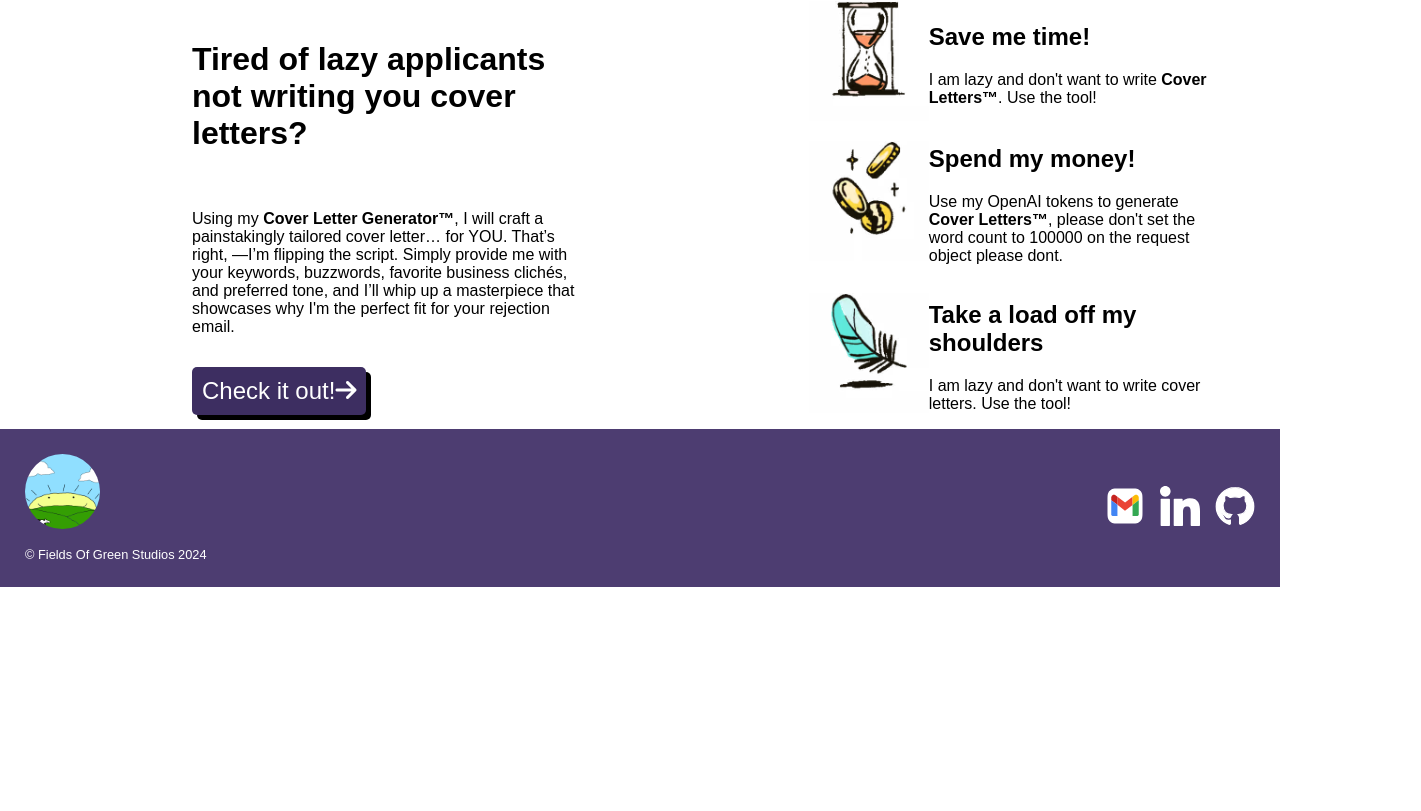
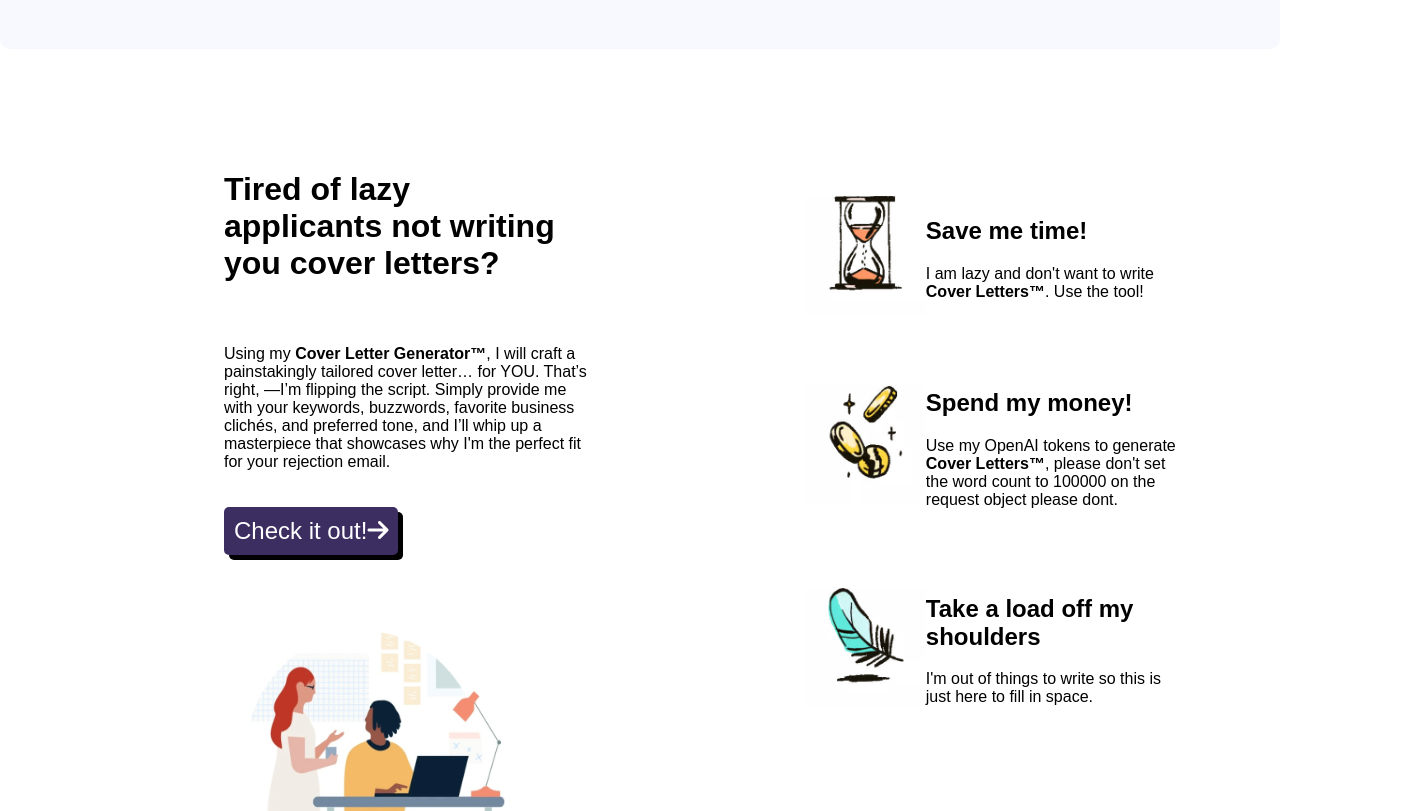
Before and after one commit to landaverdend/portfolio-site, a React (Vite) app: page / in a window 1280 px wide. Shown: the part 1989-2800 px from the top of the page, 1421 px wide, since content can reach past the window. Before the commit the page ends 2576 px from the top, so only its background shows below. Built offline with nearby package versions, Linux system fonts and the light colour scheme.

Commit message:
adding some stuff

```diff
--- a/src/views/splashView/coverLetterSection/CoverLetterSection.tsx
+++ b/src/views/splashView/coverLetterSection/CoverLetterSection.tsx
@@ -3,11 +3,11 @@ import { SplashPageButton } from '../SplashView';
 import time from '@assets/images/splash-page/time.png';
 import coins from '@assets/images/splash-page/coins.png';
 import feather from '@assets/images/splash-page/feather.png';
+import placeholder from '@assets/images/splash-page/PLACEHOLDER.jpg';
 
 export default function CoverLetterSection() {
   return (
-    <div className="cover-letter-container">
-
+    <div className="panel-container">
       <div className="panel-one">
         <h1>Tired of lazy applicants not writing you cover letters?</h1>
         <p>
@@ -16,6 +16,7 @@ export default function CoverLetterSection() {
           I’ll whip up a masterpiece that showcases why I'm the perfect fit for your rejection email.
         </p>
         <SplashPageButton displayText="Check it out!" nextView="CoverLetterGeneratorView" />
+        <img src={placeholder} height={300} width={300} />
       </div>
 
       <div className="panel-two">
@@ -50,7 +51,7 @@ export default function CoverLetterSection() {
           </span>
           <div className="metric-text">
             <h2>Take a load off my shoulders</h2>
-            <p>I am lazy and don't want to write cover letters. Use the tool!</p>
+            <p>I'm out of things to write so this is just here to fill in space.</p>
           </div>
         </div>
       </div>
--- a/src/views/splashView/coverLetterSection/cover-letter-section.css
+++ b/src/views/splashView/coverLetterSection/cover-letter-section.css
@@ -1,15 +1,15 @@
-.cover-letter-container {
+.panel-container {
   display: flex;
-  align-items: center;
+  align-items: flex-start;
   justify-content: center;
-  /* width: 85vw; */
-  margin: 0 5vw 0 5vw;
+  width: 85vw;
+  margin: 0 5vw 5vh 5vw;
 
   .panel-one {
     display: flex;
     flex-direction: column;
     flex: 6;
-    gap: 15px;
+    gap: 20px;
 
     margin: 0 10vw;
 
@@ -21,6 +21,10 @@
     p {
       max-width: 80%;
     }
+
+    img {
+      margin: 50px 0 50px 0;
+    }
   }
 }
 
@@ -29,6 +33,8 @@
 
   display: flex;
   flex-direction: column;
+  gap: 50px;
+  margin-top: 50px;
 
   .metric {
     display: flex;
--- a/src/views/splashView/reccomendationDrawer/reccomendation-drawer.css
+++ b/src/views/splashView/reccomendationDrawer/reccomendation-drawer.css
@@ -8,7 +8,6 @@
   /* background: linear-gradient(to bottom right,#f1c3fc,#531945); */
   border-radius: 10px;
 
-  height: 100vh;
 
   .testimonial-header {
     display: flex;
--- a/src/views/splashView/splash-view.css
+++ b/src/views/splashView/splash-view.css
@@ -6,7 +6,7 @@
 .splash-flexbox {
   display: flex;
   flex-direction: column;
-  gap: 10vh;
+  gap: 12vh;
 
   margin: 0 0 0 0; /* Add some breathing room at the bottom... */
 }
```
Also changed, not shown: src/assets/images/splash-page/PLACEHOLDER.jpg (added).
